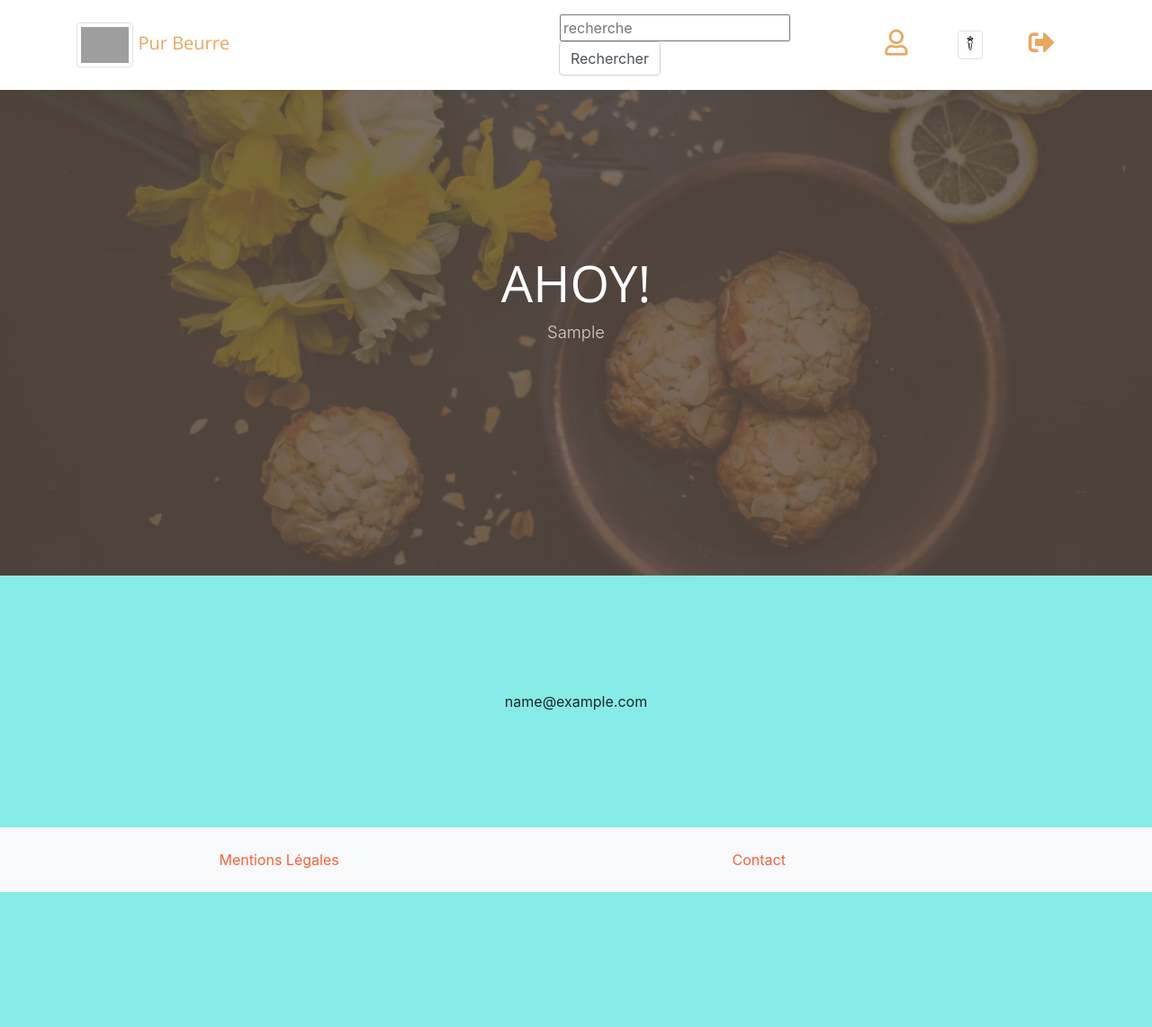
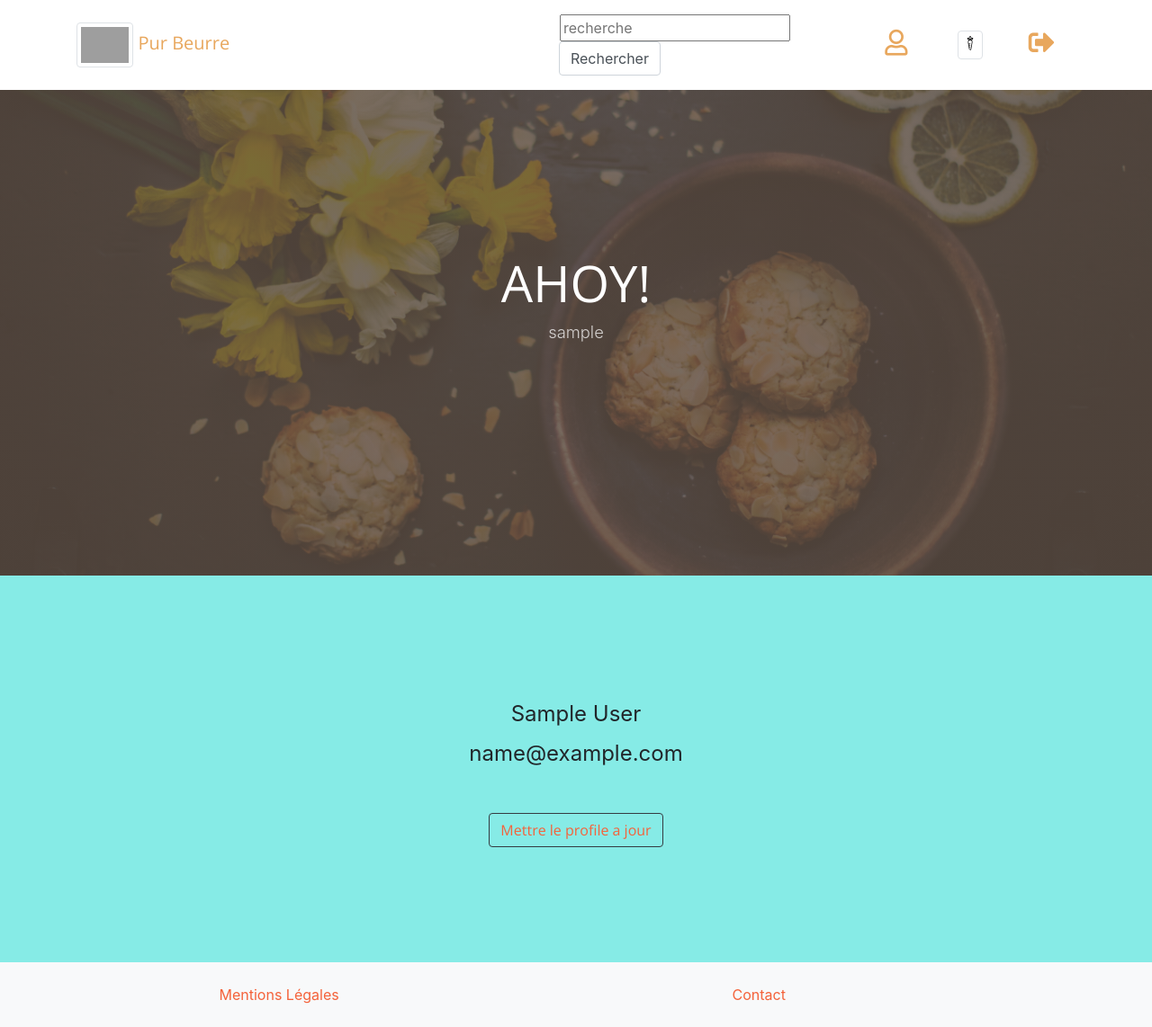
Before and after one commit to slesouef/PurBeurre_PurBonheur, a Django app: page /accounts/profile/ in a window 1280 px wide. Shown: the whole page at 90% size. Before the commit the page ends 992 px from the top, so only its background shows below. Run offline with Django 3.2, Linux system fonts and the light colour scheme; the visitor is signed in with stand-in values (Sample User, id 1); some libraries are stand-ins or nearby versions; some web fonts are replaced; grey boxes are pictures that could not be loaded.

Commit message:
Profile page modified - username used in header instead of first name - fullname displayed with email - update profile button added

```diff
--- a/accounts/views.py
+++ b/accounts/views.py
@@ -57,8 +57,8 @@ def profile(request):
         "avatar": False,
     }
     user = request.user
-    first_name = user.get_short_name()
-    context["first_name"] = first_name
+    context["username"] = user.username
+    context["fullname"] = user.get_full_name()
     context["email"] = user.email
     context["avatar"] = user.avatar
     logger.info("profile page requested")
--- a/templates/accounts/profile.html
+++ b/templates/accounts/profile.html
@@ -10,7 +10,7 @@
           <h1 class="text-uppercase text-white font-weight-bold">Ahoy!</h1>
         </div>
         <div class="col-lg-8 align-self-baseline">
-          <p class="text-white-75 font-weight-light mb-5">{{ first_name }}</p>
+          <p class="text-white-75 font-weight-light mb-5">{{ username }}</p>
         </div>
       </div>
     </div>
@@ -23,7 +23,7 @@
           <h1 class="text-uppercase text-white font-weight-bold">Ahoy!</h1>
         </div>
         <div class="col-lg-8 align-self-baseline">
-          <p class="text-white-75 font-weight-light mb-5">{{ first_name }}</p>
+          <p class="text-white-75 font-weight-light mb-5">{{ username }}</p>
         </div>
       </div>
     </div>
@@ -32,8 +32,17 @@
 
   <section class="page-section bg-bonbon" id="about">
     <div class="container">
-      <div class="row justify-content-center">
+      <div class="row justify-content-center m-2" style="font-size: x-large">
+        {{ fullname }}
+      </div>
+      <div class="row justify-content-center m-2" style="font-size: x-large">
         {{ email }}
+      </div>
+    </div>
+    <div class="container">
+      <div class="row justify-content-center mt-5">
+        <button type="button" onclick="location.href='{% url 'update' %}'" class="btn btn-outline-dark btn-link justify-content-center">
+          Mettre le profile a jour</button>
       </div>
     </div>
   </section>
```
